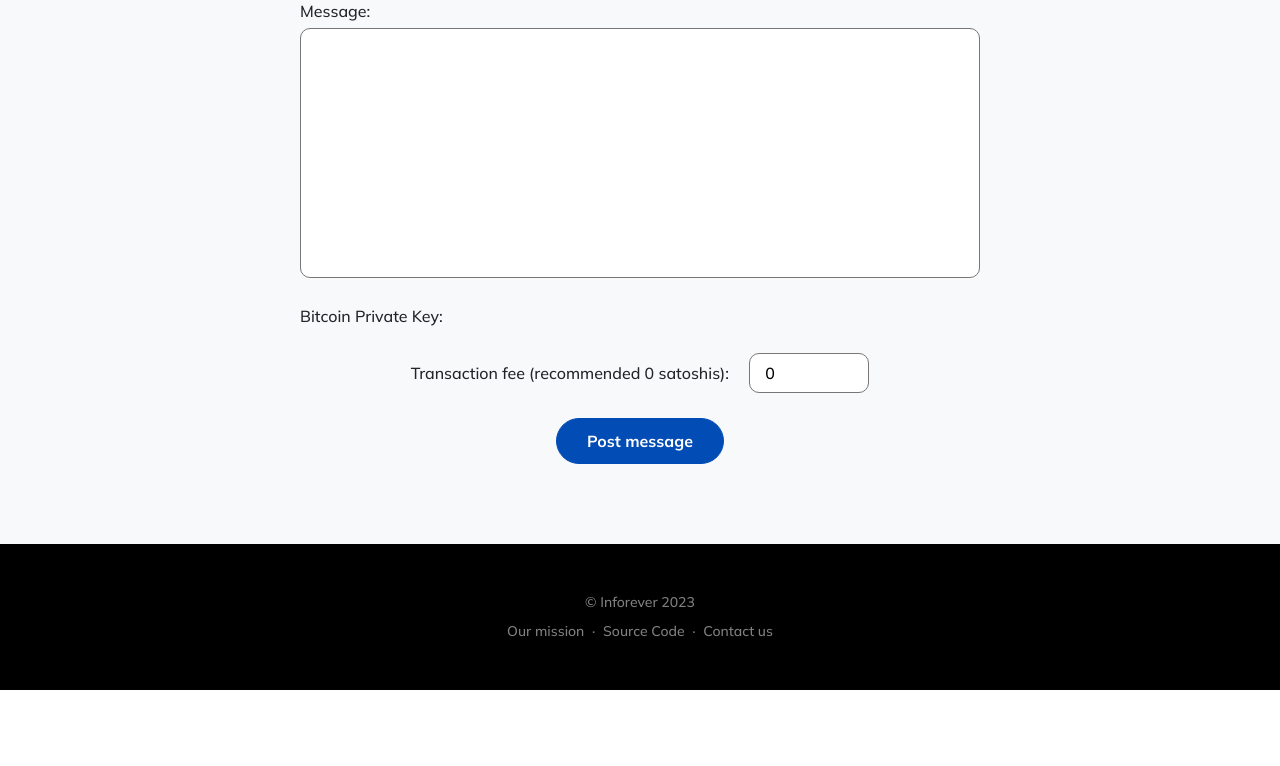
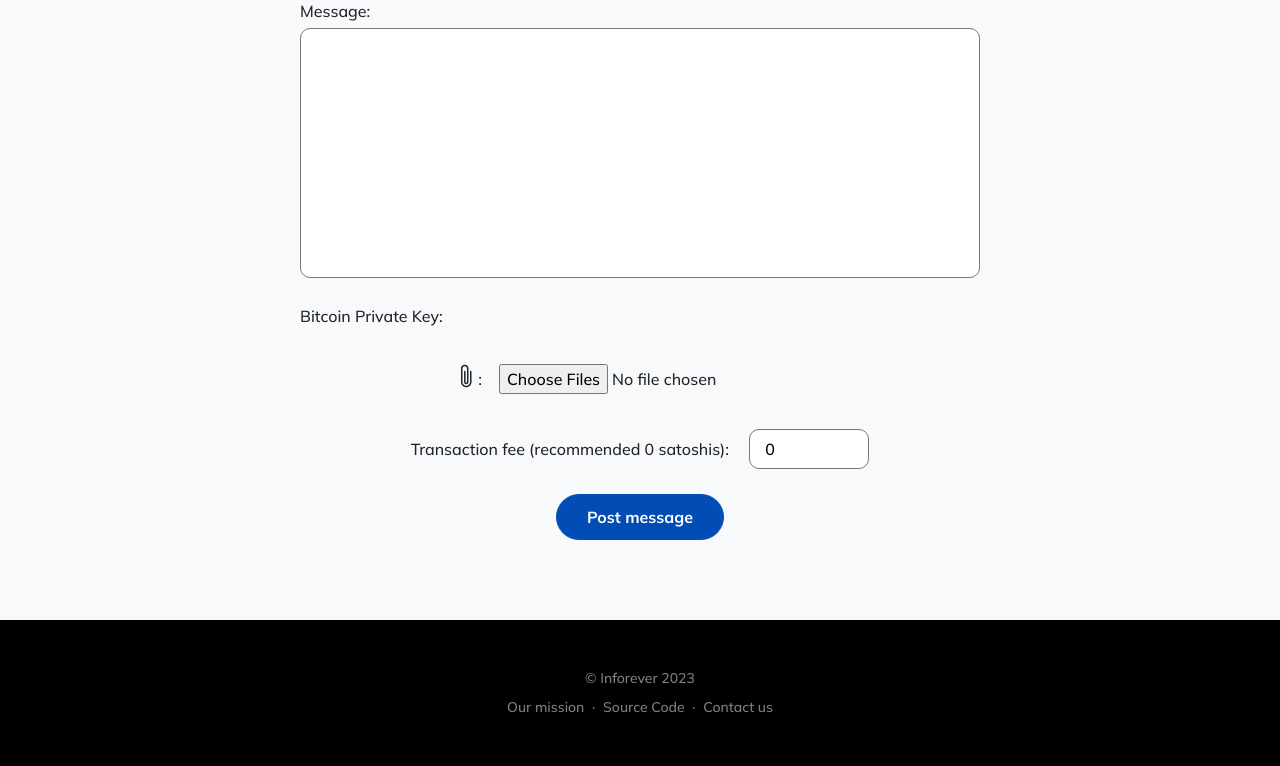
Before and after one commit to inforevertech/inforever, a Python web app: template templates/create.html in a window 1280 px wide. Shown: the part 273-1039 px from the top of the page. Before the commit the page ends 963 px from the top, so only its background shows below. Run offline with Jinja, Linux system fonts and the light colour scheme; the template is opened without the code that fills it, so the values that code supplies are empty.

Commit message:
Add media attachments to posts

```diff
--- a/static/css/main.css
+++ b/static/css/main.css
@@ -45,6 +45,13 @@ html {
 }
 .private_key_label, .fee_label {
     margin-top: 20px;
+}
+.label_media_files {
+    margin-top: 30px;
+    margin-bottom: 10px;
+}
+.label_media_files input {
+    margin-left: 0.8rem;
 }
 
 #post_btn {
@@ -448,8 +455,9 @@ html {
     justify-content: center;
     align-items: center;
 }
-#create_post_form .fee_label {
-    text-align: center;create_msg
+#create_post_form .fee_label,
+#create_post_form .label_media_files {
+    text-align: center;
 }
 #create_post_form #fee {
     display: inline-block;
@@ -465,3 +473,6 @@ html {
 #create_msg #msgInput {
     height: 250px;
 }
+.icon_attachments {
+    font-size: 1.5rem;
+}
--- a/templates/create.html
+++ b/templates/create.html
@@ -18,7 +18,7 @@
     <div class="container px-5">
         <div class="row gx-5 align-items-center justify-content-center">
             <div class="col-8">
-                <form class="px-5 px-sm-0" action="{{ url_for('create')}}"  method="post" id="create_post_form">
+                <form class="px-5 px-sm-0" action="{{ url_for('create')}}" enctype="multipart/form-data" method="post" id="create_post_form">
                     <label for="msgInput" class="msgInput_label">Message:
                         <textarea name="message" id="msgInput" class="quick_post_input" cols="30" rows="10" placeholder=""></textarea>
                     </label>
@@ -28,7 +28,11 @@
                         {% elif g.net == "btc" %}
                             <input type="password" name="private" id="private_key" class="quick_post_input" placeholder="Ex: KwsxZPGPPKY6Qd6h1ebVy5ZZcHy43pAK5qQoVoisAPj9scdZXQY1">
                         {% endif %}
-                        </label>
+                    </label>
+
+                    <label for="media_files" class="label_media_files"><span class="icon_attachments"><i class="bi bi-paperclip"></i></span>:
+                        <input type="file" id="media_files" name="file[]" multiple>
+                    </label>
 
                     <label for="fee" class="fee_label">Transaction fee (recommended <span id="fee_calculator">0</span> satoshis):
                         <input type="number" value="0" name="fee" id="fee" class="quick_post_input">
--- a/templates/header.html
+++ b/templates/header.html
@@ -64,9 +64,16 @@
 
             let url = new URL(window.location.href)
             let params = new URLSearchParams(url.search)
-            params.set('search', search_bar.value)
 
-            window.location.href = explore_btn.href + '?' + params.toString();
+            // don't add if search value is empty
+            if (search_bar.value.length > 0)
+                params.set('search', search_bar.value)
+
+            // add get parameters only if not empty
+            if (params.toString().length > 0)
+                window.location.href = explore_btn.href + '?' + params.toString();
+            else
+                window.location.href = explore_btn.href;
         }
 
         // imitate click on explorer link when hit enter
```
Also changed, not shown: app.py (+49 -28 lines), db.py (+36 -0 lines), 1 other file.
